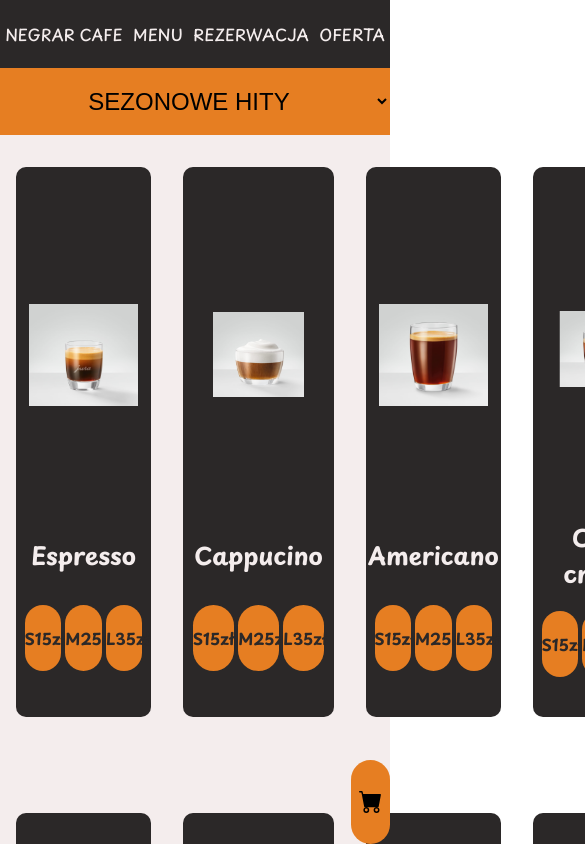
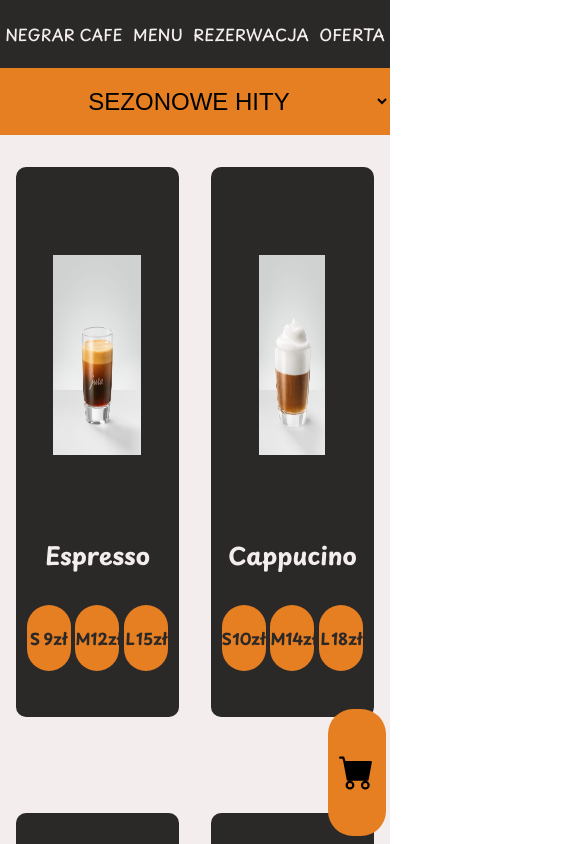
Before and after one commit to kotinerus/cafe-negrar, a React (Create React App) app: page / in a window 390 px wide. Both pictures are taken after a click on the link "MENU". Shown: the top 844 px of the page, 585 px wide, since content can reach past the window. Built offline with nearby package versions, Linux system fonts and the light colour scheme.

Commit message:
Next responsive changes

```diff
--- a/src/LANDING_PAGE/LandingPage.js
+++ b/src/LANDING_PAGE/LandingPage.js
@@ -9,7 +9,7 @@ export function LandingPage({ onChangePage }) {
   return (
     <>
       <div className="welcomeDiv">
-        <img src={waiter} />
+        <img src={waiter} loading="lazy" />
         <article id="zapis">
           <h1>NEGRAR</h1>
           <h2>Zapisz się do newslettera</h2>
--- a/src/MENU/MenuPage.js
+++ b/src/MENU/MenuPage.js
@@ -81,7 +81,7 @@ function PositionList({ currentPanel }) {
     return (
       <section className="item">
         <div className="base wrapper-img ">
-          <img src={img} />
+          <img src={img} loading="lazy" />
         </div>
         <div className="base wrapper-name">
           <h2>{name}</h2>
--- a/src/MENU/menuStyles.css
+++ b/src/MENU/menuStyles.css
@@ -1,10 +1,5 @@
-body {
-  display: flex;
-  flex-direction: column;
-}
-
+@media only screen and (min-width: 1024px) {
   .menuPositionsPanels {
-  background-color: #2b2828;
     width: 100vw;
     top: 8vh;
     height: auto;
@@ -85,7 +80,6 @@ body {
     color: #2b2828;
     transition: 0.5s;
   }
-
   .shoppingCart {
     position: fixed;
     display: flex;
@@ -106,6 +100,110 @@ body {
     animation-name: shake;
     animation-duration: 1s;
   }
+}
+@media only screen and (max-width: 1023px) {
+  .menuPositionsPanels {
+    display: grid;
+    grid-template-columns: 1fr 1fr;
+    top: 8vh;
+    width: 100vw;
+    height: auto;
+    align-items: center;
+    text-align: center;
+    grid-row-gap: 2rem;
+    background-color: #f4eded;
+  }
+  .menuPositionsPanels .item {
+    background-color: #2b2828;
+    color: #f4eded;
+    margin: 2rem 1rem;
+    min-height: 550px;
+    display: flex;
+    justify-content: center;
+    display: flex;
+    flex-direction: column;
+    border-radius: 10px;
+  }
+  .menuPositionsPanels .item .base {
+    position: relative;
+    width: 90%;
+    left: 5%;
+  }
+  .menuPositionsPanels .item .wrapper-img {
+    min-height: 300px;
+    display: flex;
+    justify-content: center;
+    align-items: center;
+  }
+  .menuPositionsPanels .item .wrapper-img img {
+    min-height: 200px;
+    max-width: 60%;
+  }
+  .menuPositionsPanels .item .wrapper-name {
+    min-height: 100px;
+    display: flex;
+    justify-content: center;
+    align-items: center;
+  }
+  .menuPositionsPanels .item .wrapper-price {
+    display: flex;
+    justify-content: space-around;
+    align-items: center;
+    margin-bottom: 0.5rem;
+  }
+  .menuPositionsPanels .item .wrapper-price .product {
+    display: flex;
+    justify-content: space-evenly;
+    width: 30%;
+    border-radius: 45px;
+    background-color: #e67e22;
+    color: #2b2828;
+    cursor: pointer;
+  }
+  .menuPositionsPanels .item .wrapper-price .product:hover {
+    background-color: #f4eded;
+    color: #2b2828;
+    transition: 0.5s;
+  }
+  .menuPositionsPanels .item .wrapper-price .product:focus {
+    background-color: #f4eded;
+    color: #2b2828;
+  }
+  .menuPositionsPanels .item .wrapper-button .buttonObject {
+    background-color: #e67e22;
+    border: none;
+    border-radius: 45px;
+    font-family: Lato;
+    width: 60%;
+    font-weight: 500;
+    cursor: pointer;
+  }
+  .menuPositionsPanels .item .wrapper-button .buttonObject:hover {
+    background-color: #f4eded;
+    color: #2b2828;
+    transition: 0.5s;
+  }
+  .shoppingCart {
+    position: fixed;
+    display: flex;
+    justify-content: center;
+    align-items: center;
+    height: 15%;
+    width: 15%;
+    background-color: #e67e22;
+    border-radius: 25px;
+    top: 84%;
+    left: 84%;
+  }
+  .shoppingCart svg {
+    height: 60%;
+    width: 60%;
+  }
+  .shoppingCart svg:hover {
+    animation-name: shake;
+    animation-duration: 1s;
+  }
+}
 @keyframes shake {
   40% {
     rotate: -15deg;
--- a/src/MENU/menuStyles.scss
+++ b/src/MENU/menuStyles.scss
@@ -6,12 +6,8 @@ $background-info-secondary: #a64b00;
 $color-primary: #2b2828;
 $color-secondary: #f4eded;
 $color-info-primary: #e67e22;
-body {
-  display: flex;
-  flex-direction: column;
-}
+@media only screen and (min-width: 1024px) {
   .menuPositionsPanels {
-  background-color: $backgroung-primary;
     width: 100vw;
     top: 8vh;
     height: auto;
@@ -120,8 +116,121 @@ body {
     }
     svg:hover {
       animation-name: shake;
-    // background-color: red;
       animation-duration: 1s;
+    }
+  }
+}
+@media only screen and (max-width: 1023px) {
+  .menuPositionsPanels {
+    display: grid;
+    grid-template-columns: 1fr 1fr;
+    top: 8vh;
+    width: 100vw;
+    height: auto;
+    align-items: center;
+    text-align: center;
+    grid-row-gap: 2rem;
+    background-color: $backgroung-secondary;
+    .item {
+      background-color: #2b2828;
+      color: #f4eded;
+      margin: 2rem 1rem;
+      min-height: 550px;
+      display: flex;
+      justify-content: center;
+      display: flex;
+      flex-direction: column;
+      border-radius: 10px;
+
+      .base {
+        position: relative;
+        width: 90%;
+        left: 5%;
+      }
+      .wrapper-img {
+        min-height: 300px;
+        display: flex;
+        justify-content: center;
+        align-items: center;
+
+        img {
+          min-height: 200px;
+          max-width: 60%;
+        }
+      }
+
+      .wrapper-name {
+        min-height: 100px;
+        display: flex;
+        justify-content: center;
+        align-items: center;
+      }
+
+      .wrapper-price {
+        display: flex;
+        justify-content: space-around;
+        align-items: center;
+        margin-bottom: 0.5rem;
+        .product {
+          display: flex;
+          justify-content: space-evenly;
+          width: 30%;
+          border-radius: 45px;
+          background-color: #e67e22;
+          color: #2b2828;
+          cursor: pointer;
+        }
+        .product:hover {
+          background-color: $backgroung-secondary;
+          color: $color-primary;
+
+          transition: 0.5s;
+        }
+        .product:focus {
+          background-color: $backgroung-secondary;
+          color: $color-primary;
+        }
+      }
+      .wrapper-button {
+        .buttonObject {
+          background-color: $backgroung-info-primary;
+          border: none;
+          border-radius: 45px;
+          font-family: Lato;
+          width: 60%;
+          font-weight: 500;
+          cursor: pointer;
+        }
+        .buttonObject:hover {
+          background-color: $backgroung-secondary;
+          color: $color-primary;
+          transition: 0.5s;
+        }
+      }
+    }
+  }
+  .shoppingCart {
+    position: fixed;
+    display: flex;
+    justify-content: center;
+    align-items: center;
+    height: 15%;
+    width: 15%;
+    background-color: $backgroung-info-primary;
+    border-radius: 25px;
+    top: 84%;
+    left: 84%;
+    svg {
+      height: 60%;
+      width: 60%;
+    }
+    svg:hover {
+      animation-name: shake;
+      animation-duration: 1s;
+    }
+  }
+}
+@media only screen and (max-width: 767px) {
 }
 @keyframes shake {
   40% {
@@ -131,4 +240,3 @@ body {
     rotate: 15deg;
   }
 }
-}
--- a/src/PANELS/Panels.js
+++ b/src/PANELS/Panels.js
@@ -4,6 +4,7 @@ export function Panel({ children, object }) {
   const { id, imgPosition, backgroundColor, color } = object;
   return (
     <div
+      loading="lazy"
       className={"panel"}
       id={id}
       style={
--- a/src/menuPositions/listOfPositions.js
+++ b/src/menuPositions/listOfPositions.js
@@ -41,9 +41,9 @@ export const listOfPositions = [
     id: 1,
     name: "Espresso",
     price: [
-      { size: "S", price: 15 },
-      { size: "M", price: 25 },
-      { size: "L", price: 35 },
+      { size: "S", price: 9 },
+      { size: "M", price: 12 },
+      { size: "L", price: 15 },
     ],
     img: espresso,
     type: "coffe",
@@ -52,9 +52,9 @@ export const listOfPositions = [
     id: 2,
     name: "Cappucino",
     price: [
-      { size: "S", price: 15 },
-      { size: "M", price: 25 },
-      { size: "L", price: 35 },
+      { size: "S", price: 10 },
+      { size: "M", price: 14 },
+      { size: "L", price: 18 },
     ],
     img: cappucino,
     type: "coffe",
@@ -63,9 +63,9 @@ export const listOfPositions = [
     id: 3,
     name: "Americano",
     price: [
-      { size: "S", price: 15 },
-      { size: "M", price: 25 },
-      { size: "L", price: 35 },
+      { size: "S", price: 8 },
+      { size: "M", price: 10 },
+      { size: "L", price: 12 },
     ],
     img: americano,
     type: "coffe",
@@ -74,9 +74,9 @@ export const listOfPositions = [
     id: 4,
     name: "Cafe creme",
     price: [
-      { size: "S", price: 15 },
-      { size: "M", price: 25 },
-      { size: "L", price: 35 },
+      { size: "S", price: 11 },
+      { size: "M", price: 15 },
+      { size: "L", price: 20 },
     ],
     img: cafeCreme,
     type: "coffe",
@@ -85,9 +85,9 @@ export const listOfPositions = [
     id: 5,
     name: "Cortado",
     price: [
-      { size: "S", price: 15 },
-      { size: "M", price: 25 },
-      { size: "L", price: 35 },
+      { size: "S", price: 10 },
+      { size: "M", price: 13 },
+      { size: "L", price: 16 },
     ],
     img: cortado,
     type: "coffe",
@@ -96,9 +96,9 @@ export const listOfPositions = [
     id: 6,
     name: "Espresso Doppio",
     price: [
-      { size: "S", price: 15 },
-      { size: "M", price: 25 },
-      { size: "L", price: 35 },
+      { size: "S", price: 12 },
+      { size: "M", price: 16 },
+      { size: "L", price: 21 },
     ],
     img: espressoDoppio,
     type: "coffe",
@@ -107,9 +107,9 @@ export const listOfPositions = [
     id: 7,
     name: "Flat White",
     price: [
-      { size: "S", price: 15 },
-      { size: "M", price: 25 },
-      { size: "L", price: 35 },
+      { size: "S", price: 11 },
+      { size: "M", price: 14 },
+      { size: "L", price: 19 },
     ],
     img: flatWhite,
     type: "coffe",
@@ -118,9 +118,9 @@ export const listOfPositions = [
     id: 8,
     name: "Latte Macchiato",
     price: [
-      { size: "S", price: 15 },
-      { size: "M", price: 25 },
-      { size: "L", price: 35 },
+      { size: "S", price: 12 },
+      { size: "M", price: 15 },
+      { size: "L", price: 20 },
     ],
     img: latteMacchiato,
     type: "coffe",
@@ -129,9 +129,9 @@ export const listOfPositions = [
     id: 9,
     name: "Lungo",
     price: [
-      { size: "S", price: 15 },
-      { size: "M", price: 25 },
-      { size: "L", price: 35 },
+      { size: "S", price: 9 },
+      { size: "M", price: 12 },
+      { size: "L", price: 15 },
     ],
     img: lungo,
     type: "coffe",
@@ -140,9 +140,9 @@ export const listOfPositions = [
     id: 10,
     name: "Macchiato",
     price: [
-      { size: "S", price: 15 },
-      { size: "M", price: 25 },
-      { size: "L", price: 35 },
+      { size: "S", price: 10 },
+      { size: "M", price: 13 },
+      { size: "L", price: 16 },
     ],
     img: macchiato,
     type: "coffe",
@@ -151,9 +151,9 @@ export const listOfPositions = [
     id: 11,
     name: "Ristretto",
     price: [
-      { size: "S", price: 15 },
-      { size: "M", price: 25 },
-      { size: "L", price: 35 },
+      { size: "S", price: 11 },
+      { size: "M", price: 14 },
+      { size: "L", price: 18 },
     ],
     img: ristretto,
     type: "coffe",
@@ -161,70 +161,70 @@ export const listOfPositions = [
   ///
   {
     id: 12,
-    name: "Sandwich with ham",
+    name: "Kanapka z szynką",
     price: [
-      { size: "S", price: 15 },
-      { size: "L", price: 35 },
+      { size: "S", price: 8 },
+      { size: "L", price: 15 },
     ],
     img: sandwichHam,
     type: "breakfast",
   },
   {
     id: 13,
-    name: "Sandwich with salmon",
+    name: "Kanapka z łososiem",
     price: [
-      { size: "S", price: 15 },
-      { size: "L", price: 35 },
+      { size: "S", price: 9 },
+      { size: "L", price: 16 },
     ],
     img: sandwichSalmon,
     type: "breakfast",
   },
   {
     id: 14,
-    name: "Sandwich with chicken",
+    name: "Kanapka z kurczakiem",
     price: [
-      { size: "S", price: 15 },
-      { size: "L", price: 35 },
+      { size: "S", price: 8 },
+      { size: "L", price: 15 },
     ],
     img: sandwichChicken,
     type: "breakfast",
   },
   {
     id: 15,
-    name: "Sandwich with avokado",
+    name: "Kanapka z awokado",
     price: [
-      { size: "S", price: 15 },
-      { size: "L", price: 35 },
+      { size: "S", price: 10 },
+      { size: "L", price: 18 },
     ],
     img: sandwichAvokado,
     type: "breakfast",
   },
   {
     id: 16,
-    name: "Sandwich with cheese",
+    name: "Kanapka z serem",
     price: [
-      { size: "S", price: 15 },
-      { size: "L", price: 35 },
+      { size: "S", price: 9 },
+      { size: "L", price: 16 },
     ],
     img: sandwichCheese,
     type: "breakfast",
   },
   {
     id: 17,
-    name: "Sandwich vegan",
+    name: "Kanapka wegańska",
     price: [
-      { size: "S", price: 15 },
-      { size: "L", price: 35 },
+      { size: "S", price: 10 },
+      { size: "L", price: 18 },
     ],
     img: sandwichVegan,
     type: "breakfast",
   },
   {
     id: 18,
-    name: "Sandwich with egg",
+    name: "Kanapka z jajkiem",
     price: [
-      { size: "S", price: 15 },
-      { size: "L", price: 35 },
+      { size: "S", price: 9 },
+      { size: "L", price: 16 },
     ],
     img: sandwichEgg,
     type: "breakfast",
@@ -233,9 +233,9 @@ export const listOfPositions = [
     id: 19,
     name: "Cappuzino",
     price: [
-      { size: "S", price: 15 },
-      { size: "M", price: 25 },
-      { size: "L", price: 35 },
+      { size: "S", price: 10 },
+      { size: "M", price: 14 },
+      { size: "L", price: 18 },
     ],
     img: cappuzino,
     type: "sesonal",
@@ -244,9 +244,9 @@ export const listOfPositions = [
     id: 20,
     name: "Christmas flat white",
     price: [
-      { size: "S", price: 15 },
-      { size: "M", price: 25 },
-      { size: "L", price: 35 },
+      { size: "S", price: 11 },
+      { size: "M", price: 15 },
+      { size: "L", price: 20 },
     ],
     img: christmasFlatWhite,
     type: "sesonal",
@@ -255,9 +255,9 @@ export const listOfPositions = [
     id: 21,
     name: "Colourful coffee dream",
     price: [
-      { size: "S", price: 15 },
-      { size: "M", price: 25 },
-      { size: "L", price: 35 },
+      { size: "S", price: 12 },
+      { size: "M", price: 16 },
+      { size: "L", price: 21 },
     ],
     img: colourfulCoffeeDream,
     type: "sesonal",
@@ -266,9 +266,9 @@ export const listOfPositions = [
     id: 22,
     name: "Gingerbread espresso",
     price: [
-      { size: "S", price: 15 },
-      { size: "M", price: 25 },
-      { size: "L", price: 35 },
+      { size: "S", price: 11 },
+      { size: "M", price: 15 },
+      { size: "L", price: 20 },
     ],
     img: gingerbreadEspresso,
     type: "sesonal",
@@ -277,9 +277,9 @@ export const listOfPositions = [
     id: 23,
     name: "Ginger honey surprise",
     price: [
-      { size: "S", price: 15 },
-      { size: "M", price: 25 },
-      { size: "L", price: 35 },
+      { size: "S", price: 12 },
+      { size: "M", price: 16 },
+      { size: "L", price: 21 },
     ],
     img: gingerHoneySurprise,
     type: "sesonal",
@@ -288,9 +288,9 @@ export const listOfPositions = [
     id: 24,
     name: "Liquorice macchiato ",
     price: [
-      { size: "S", price: 15 },
-      { size: "M", price: 25 },
-      { size: "L", price: 35 },
+      { size: "S", price: 11 },
+      { size: "M", price: 15 },
+      { size: "L", price: 20 },
     ],
     img: liquoriceMacchiato,
     type: "sesonal",
@@ -299,9 +299,9 @@ export const listOfPositions = [
     id: 25,
     name: "Biscuit latte",
     price: [
-      { size: "S", price: 15 },
-      { size: "M", price: 25 },
-      { size: "L", price: 35 },
+      { size: "S", price: 12 },
+      { size: "M", price: 16 },
+      { size: "L", price: 21 },
     ],
     img: biscuitLatte,
     type: "sesonal",
@@ -310,71 +310,66 @@ export const listOfPositions = [
     id: 26,
     name: "Cafe santa",
     price: [
-      { size: "S", price: 15 },
-      { size: "M", price: 25 },
-      { size: "L", price: 35 },
+      { size: "S", price: 11 },
+      { size: "M", price: 15 },
+      { size: "L", price: 20 },
     ],
     img: cafeSanta,
     type: "sesonal",
   },
   {
     id: 27,
-    name: "Apple pie",
+    name: "Ciasto z jabłkami",
     price: [
-      { size: "S", price: 15 },
-      { size: "M", price: 25 },
-      { size: "L", price: 35 },
+      { size: "S", price: 8 },
+      { size: "L", price: 15 },
     ],
     img: applePie,
     type: "sweet",
   },
   {
     id: 28,
-    name: "Cherry pie",
+    name: "Ciasto wiśniowe",
     price: [
-      { size: "S", price: 15 },
-      { size: "M", price: 25 },
-      { size: "L", price: 35 },
+      { size: "S", price: 9 },
+      { size: "L", price: 16 },
     ],
     img: cherryPie,
     type: "sweet",
   },
   {
     id: 29,
-    name: "Chocolate pie",
+    name: "Ciasto czekoladowe",
     price: [
-      { size: "S", price: 15 },
-      { size: "M", price: 25 },
-      { size: "L", price: 35 },
+      { size: "S", price: 10 },
+      { size: "L", price: 18 },
     ],
     img: chocolatePie,
     type: "sweet",
   },
   {
     id: 30,
-    name: "Jelly pie",
+    name: "Ciasto z galaretką",
     price: [
-      { size: "S", price: 15 },
-      { size: "M", price: 25 },
-      { size: "L", price: 35 },
+      { size: "S", price: 9 },
+      { size: "L", price: 16 },
     ],
     img: jellyPie,
     type: "sweet",
   },
   {
     id: 31,
-    name: "Cream pie",
+    name: "Ciasto kremowe",
     price: [
-      { size: "S", price: 15 },
-      { size: "M", price: 25 },
-      { size: "L", price: 35 },
+      { size: "S", price: 10 },
+      { size: "L", price: 18 },
     ],
     img: creamPie,
     type: "sweet",
   },
   {
     id: 32,
-    name: "Coffie and pie",
+    name: "Kawa z ciastkiem",
     price: [
       { size: "S", price: 15 },
       { size: "M", price: 25 },
@@ -385,11 +380,11 @@ export const listOfPositions = [
   },
   {
     id: 33,
-    name: "Coffie and sandwich",
+    name: "Kawa z kanapką",
     price: [
-      { size: "S", price: 15 },
-      { size: "M", price: 25 },
-      { size: "L", price: 35 },
+      { size: "S", price: 16 },
+      { size: "M", price: 26 },
+      { size: "L", price: 36 },
     ],
     img: coffeSandwich,
     type: "set",
```
Also changed, not shown: src/App.js (+0 -16 lines), 1 other file (tests, documents, lock files or other folders). Lines whose indentation alone changed are shown as unchanged.
